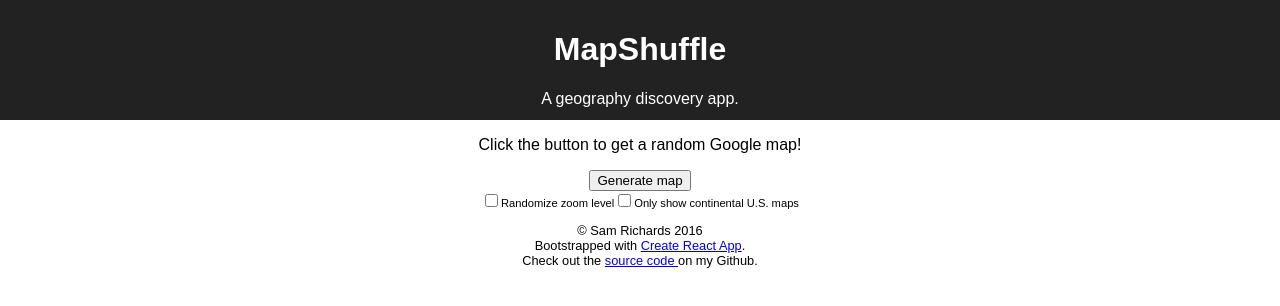
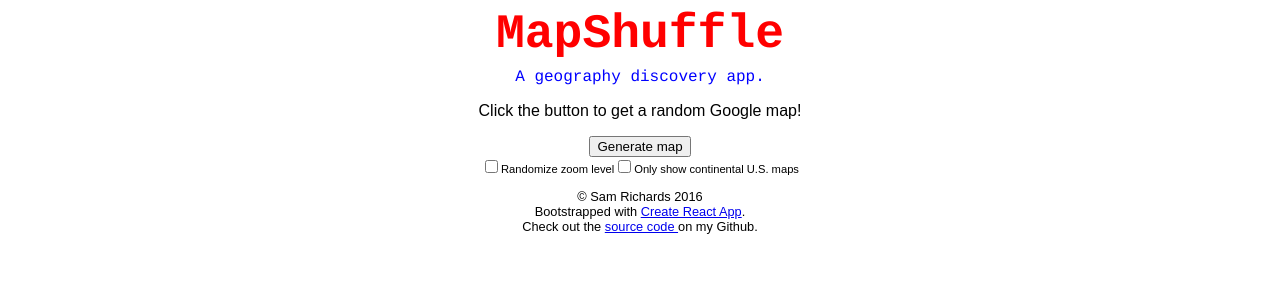
Before and after one commit to samrrichards/MapShuffle, a React app: page / in a window 1280 px wide. Built offline with nearby package versions, Linux system fonts and the light colour scheme; no server answers.

Commit message:
started editing css

```diff
--- a/src/MapShuffle.css
+++ b/src/MapShuffle.css
@@ -2,11 +2,17 @@
   text-align: center;
 }
 
-.header {
-  background-color: #222;
-  height: 100px;
-  padding: 10px;
-  color: white;
+.title {
+  color: red;
+  font-size: 3em;
+  margin: 7px;
+  font-family: courier;
+}
+
+.subtitle {
+  color: blue;
+  margin: 0px;
+  font-family: courier;
 }
 
 .credits {
--- a/src/MapShuffle.js
+++ b/src/MapShuffle.js
@@ -30,8 +30,8 @@ class MapShuffle extends Component {
     return (
       <div className="MapShuffle">
         <div className="header">
-          <h1>MapShuffle</h1>
-          <p>A geography discovery app.</p>
+          <h1 className="title">MapShuffle</h1>
+          <p className="subtitle">A geography discovery app.</p>
         </div>
         <div className="MapControls">
           <MapControls
```
